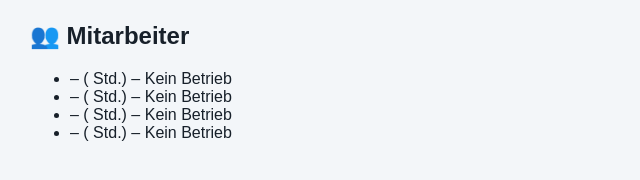
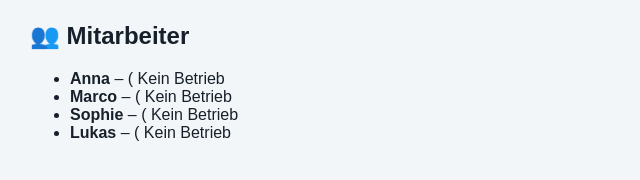
Before and after one commit to TF1980/gastroplan-42, a Next.js app: page / in a window 1280 px wide. Shown: the part 198-378 px from the top of the page, without its empty margins (0-640 px from the left). Built offline with nearby package versions, Linux system fonts and the light colour scheme.

Commit message:
Update page.tsx

```diff
--- a/app/page.tsx
+++ b/app/page.tsx
@@ -138,9 +138,7 @@ export default function Home() {
     <ul>
       {employees.map((employee) => (
         <li key={employee.id}>
-          <strong>{employee.first_name}</strong> – {employee.position} (
-          {employee.weekly_hours} Std.) –{" "}
-          {employee.locations?.name ?? "Kein Betrieb"}
+          <strong>{employee.name}</strong> – {employee.position} (          {employee.locations?.name ?? "Kein Betrieb"}
         </li>
       ))}
     </ul>
```
